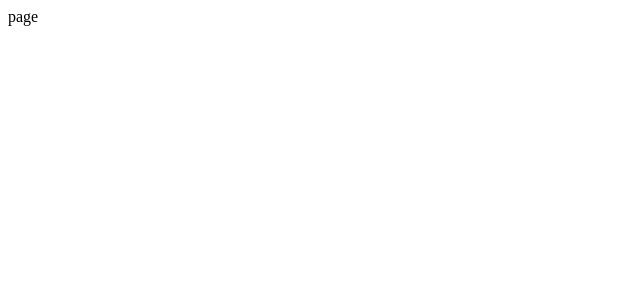
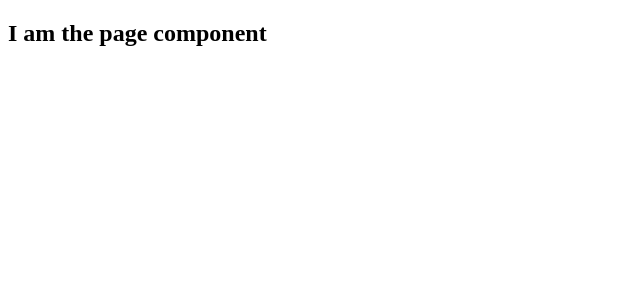
Before and after one commit to santospatrick/sick-fits, a Next.js app in the folder frontend/: page / in a window 1280 px wide. Shown: the top 300 px of the page, without its empty margins (0-640 px from the left). Built offline with nearby package versions, Linux system fonts and the light colour scheme.

Commit message:
style: add baseUrl for imports

```diff
--- /dev/null
+++ b/frontend/components/Page.js
@@ -0,0 +1,11 @@
+import React from 'react';
+
+function Page() {
+  return (
+    <div>
+      <h2>I am the page component</h2>
+    </div>
+  );
+}
+
+export default Page;
--- /dev/null
+++ b/frontend/jsconfig.json
@@ -0,0 +1,5 @@
+{
+    "compilerOptions": {
+        "baseUrl": "."
+    }
+}
--- a/frontend/pages/index.js
+++ b/frontend/pages/index.js
@@ -1,7 +1,8 @@
 import React from 'react';
+import Page from 'components/Page';
 
 function index() {
-  return <div>page</div>;
+  return <Page>page</Page>;
 }
 
 export default index;
```
Also changed, not shown: frontend/package.json (+16 -1 lines).
